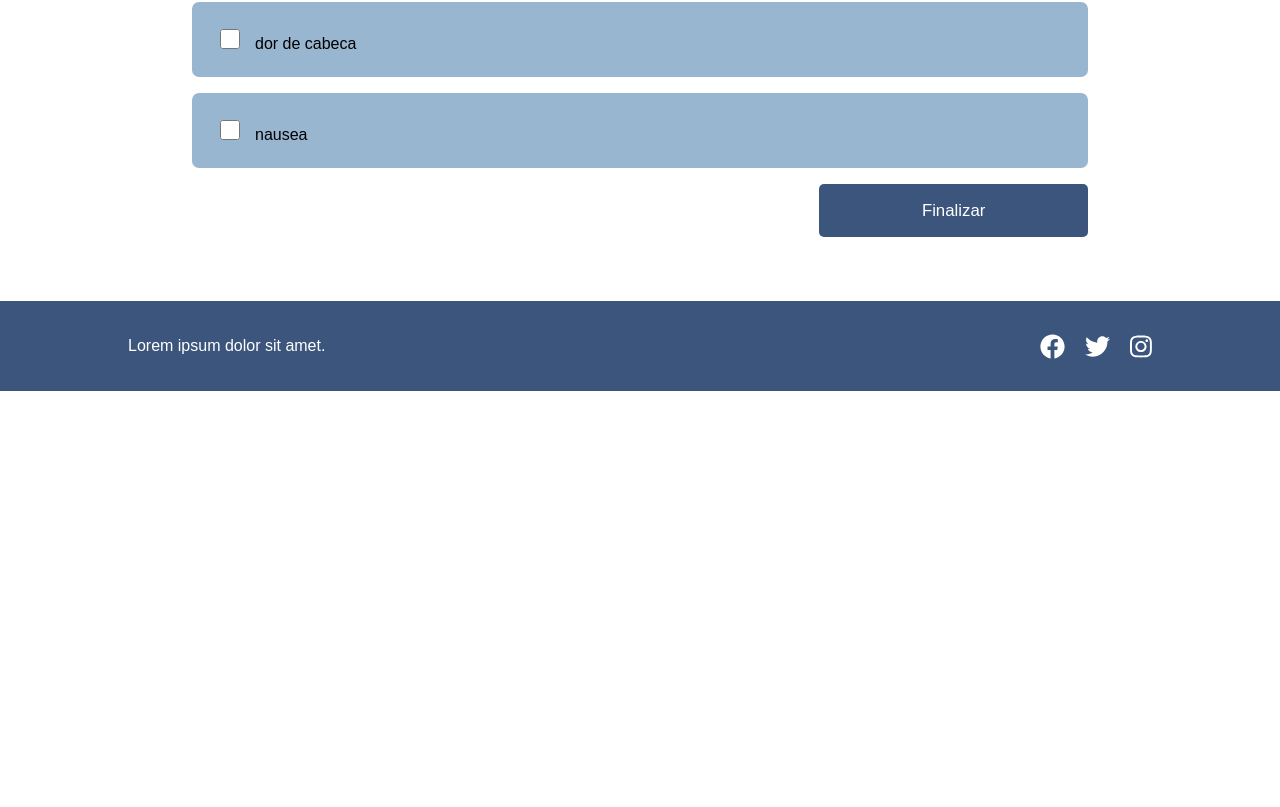
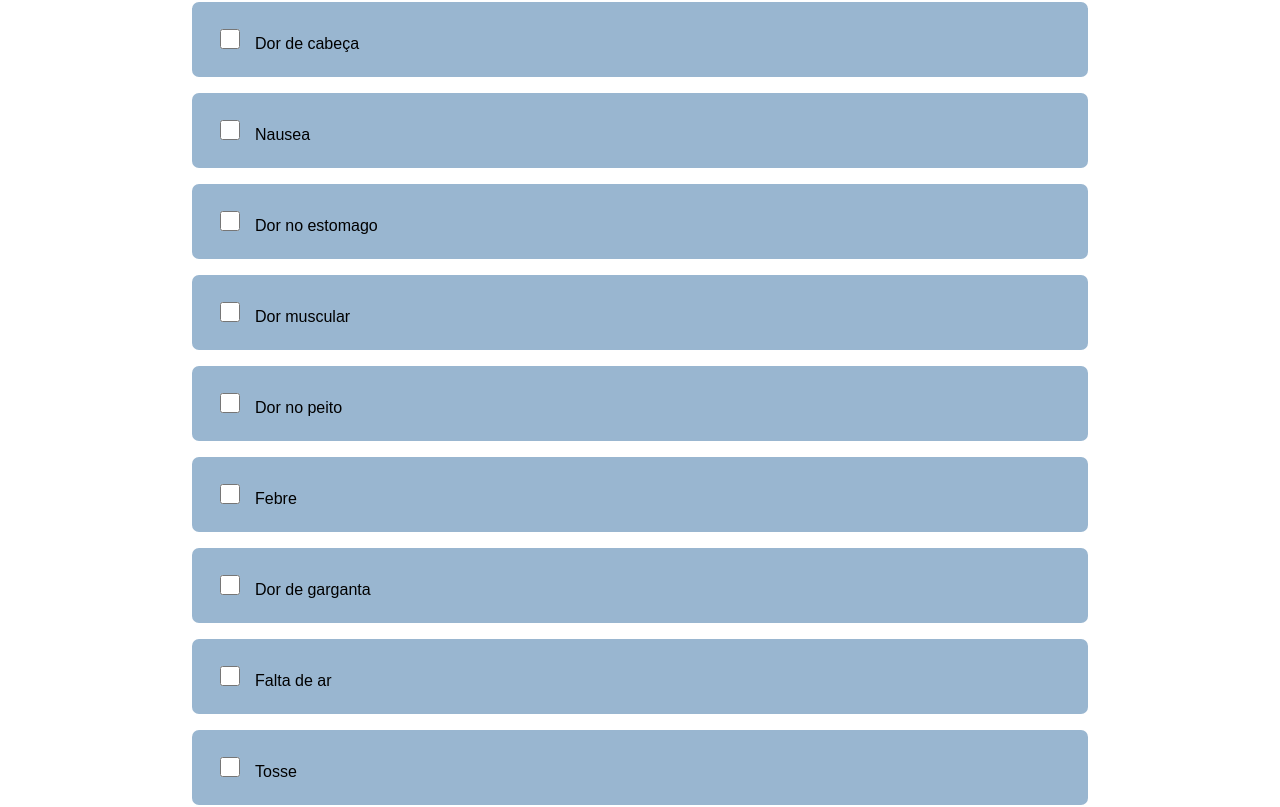
Before and after one commit to falcaop/ProjetoEngSoft, a Vue app: page /sintomas in a window 1280 px wide. Shown: the part 755-1562 px from the top of the page. Before the commit the page ends 1146 px from the top, so only its background shows below. Built offline with nearby package versions, Linux system fonts and the light colour scheme.

Commit message:
feat: sintomas

```diff
--- a/src/assets/sintomas.js
+++ b/src/assets/sintomas.js
@@ -1,5 +1,54 @@
 const sintomas = [
-
+    {
+        nome: 'Dor de cabeça',
+        checked: false,
+        intensidade: 0,
+    },
+    {
+        nome: 'Nausea',
+        checked: false,
+        intensidade: 0,
+    },
+    {
+        nome: 'Dor no estomago',
+        checked: false,
+        intensidade: 0,
+    },
+    {
+        nome: 'Dor muscular',
+        checked: false,
+        intensidade: 0,
+    },
+    {
+        nome: 'Dor no peito',
+        checked: false,
+        intensidade: 0,
+    },
+    {
+        nome: 'Febre',
+        checked: false,
+        intensidade: 0,
+    },
+    {
+        nome: 'Dor de garganta',
+        checked: false,
+        intensidade: 0,
+    },
+    {
+        nome: 'Falta de ar',
+        checked: false,
+        intensidade: 0,
+    },
+    {
+        nome: 'Tosse',
+        checked: false,
+        intensidade: 0,
+    },
+    {
+        nome: 'Espirros',
+        checked: false,
+        intensidade: 0,
+    },
 ];
 
 export default sintomas;
--- a/src/views/SintomasView.vue
+++ b/src/views/SintomasView.vue
@@ -1,23 +1,18 @@
 <script setup>
-import { watch, ref } from 'vue';
+import { ref } from 'vue';
 import { useRouter } from 'vue-router';
+import sintomas from '../assets/sintomas.js';
 
 const router = useRouter();
 
 const intensidade = ['Baixa', 'Média', 'Alta'];
-const sintomas = ['dor de cabeca', 'nausea'];
-const info = ref({
-    'dor de cabeca': {
-        'checked': false,
-        'intensidade': 0,
-    },
-    'nausea': {
-        'checked': false,
-        'intensidade': 0,
-    },
-});
-const submitForm = () =>{
-    router.push('/unidades')
+
+// Mantém as informações inseridas pelo usuário sobre cada sintoma
+const sintomasRef = ref(sintomas);
+
+const submitForm = () => {
+    console.log(sintomasRef.value);
+    router.push('/unidades');
 }
 </script>
 
@@ -38,15 +33,15 @@ const submitForm = () =>{
                 </div>
             </div>
             <h3>Sintomas</h3>
-            <div v-for="sintoma in sintomas" class="sintoma">
+            <div v-for="(sintoma, id) in sintomasRef" class="sintoma">
                 <div class="checkbox">
-                    <input type="checkbox" :name="sintoma" :value="sintoma" v-model="info[sintoma].checked"/>
-                    <label :for="sintoma">{{ sintoma }}</label>
+                    <input type="checkbox" :name="id" :value="sintoma.checked" v-model="sintoma.checked"/>
+                    <label :for="id">{{ sintoma.nome }}</label>
                 </div>
-                <div class="details" v-if="info[sintoma].checked">
+                <div class="details" v-if="sintoma.checked">
                     <label for="intensidade">Intensidade:</label>
-                    <input type="range" name="intensidade" min="0" max="2" step="1" v-model="info[sintoma].intensidade"/>
-                    <strong>{{ intensidade[info[sintoma].intensidade] }}</strong>
+                    <input type="range" name="intensidade" min="0" max="2" step="1" v-model.number="sintoma.intensidade"/>
+                    <strong>{{ intensidade[sintoma.intensidade] }}</strong>
                 </div>
             </div>
             <div class="submit">
```
